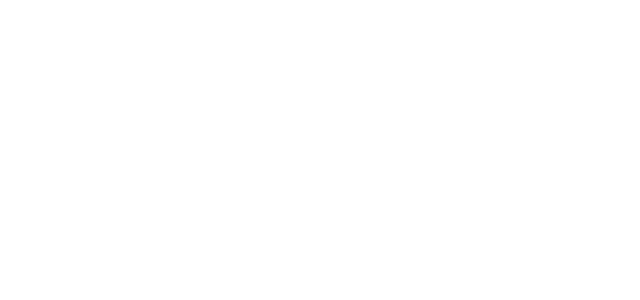
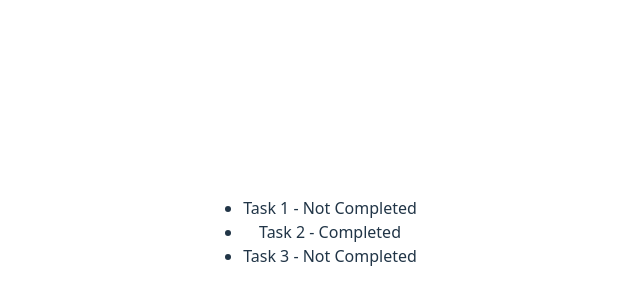
Before and after one commit to tasyamlyni/32-pbk-uts-233510145, a Vue app: page / in a window 1280 px wide. Shown: the part 168-468 px from the top of the page, without its empty margins (330-970 px from the left). Built offline with nearby package versions, Linux system fonts and the light colour scheme.

Commit message:
display task

```diff
--- a/src/App.vue
+++ b/src/App.vue
@@ -1,9 +1,21 @@
 <script setup>
+import { ref } from 'vue';
+
+const tasks = ref([
+  { id: 1, description: 'Task 1', completed: false },
+  { id: 2, description: 'Task 2', completed: true },
+  { id: 3, description: 'Task 3', completed: false },
+]);
+
 </script>
 
 <template>
   <div>
-
+    <ul>
+      <li v-for="task in tasks" :key="task.id">
+        {{  task.description }} - {{ task.completed ? 'Completed' : 'Not Completed' }}
+      </li>
+    </ul>
   </div>
 </template>
 
```
